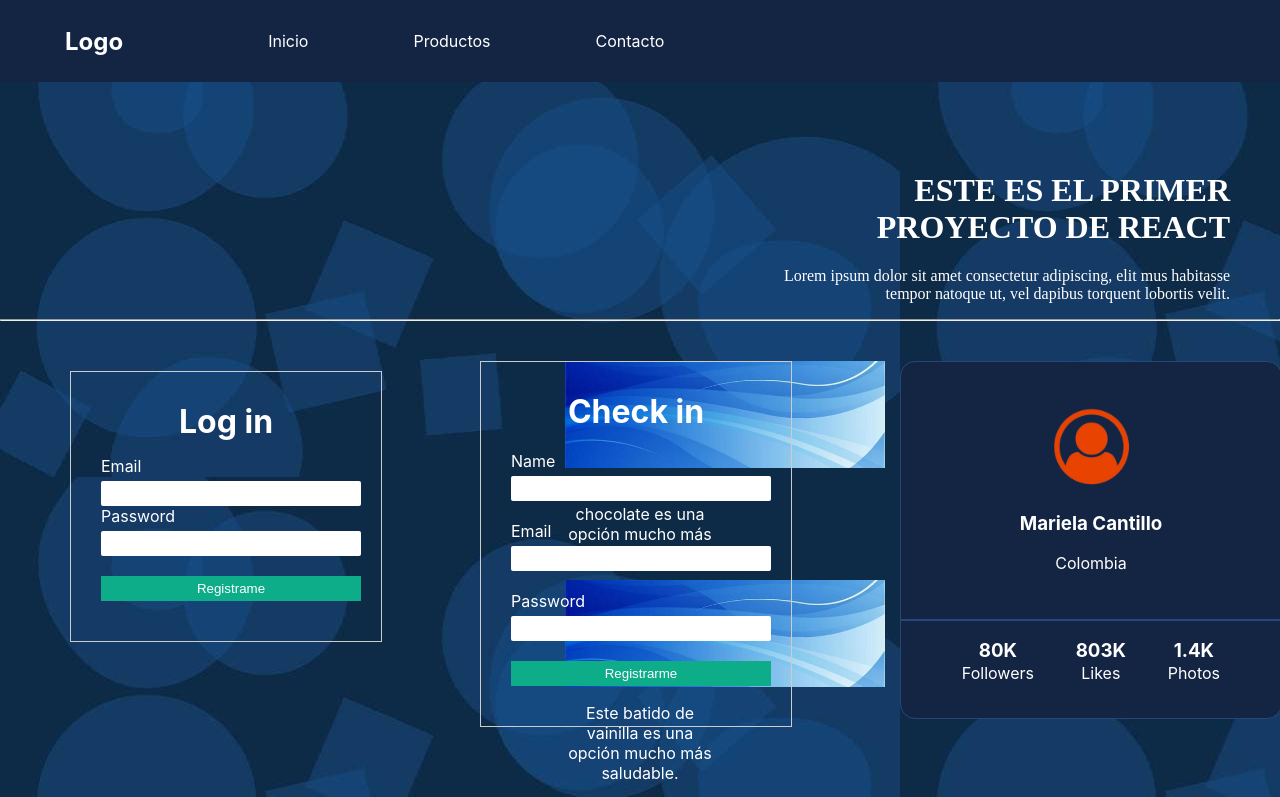
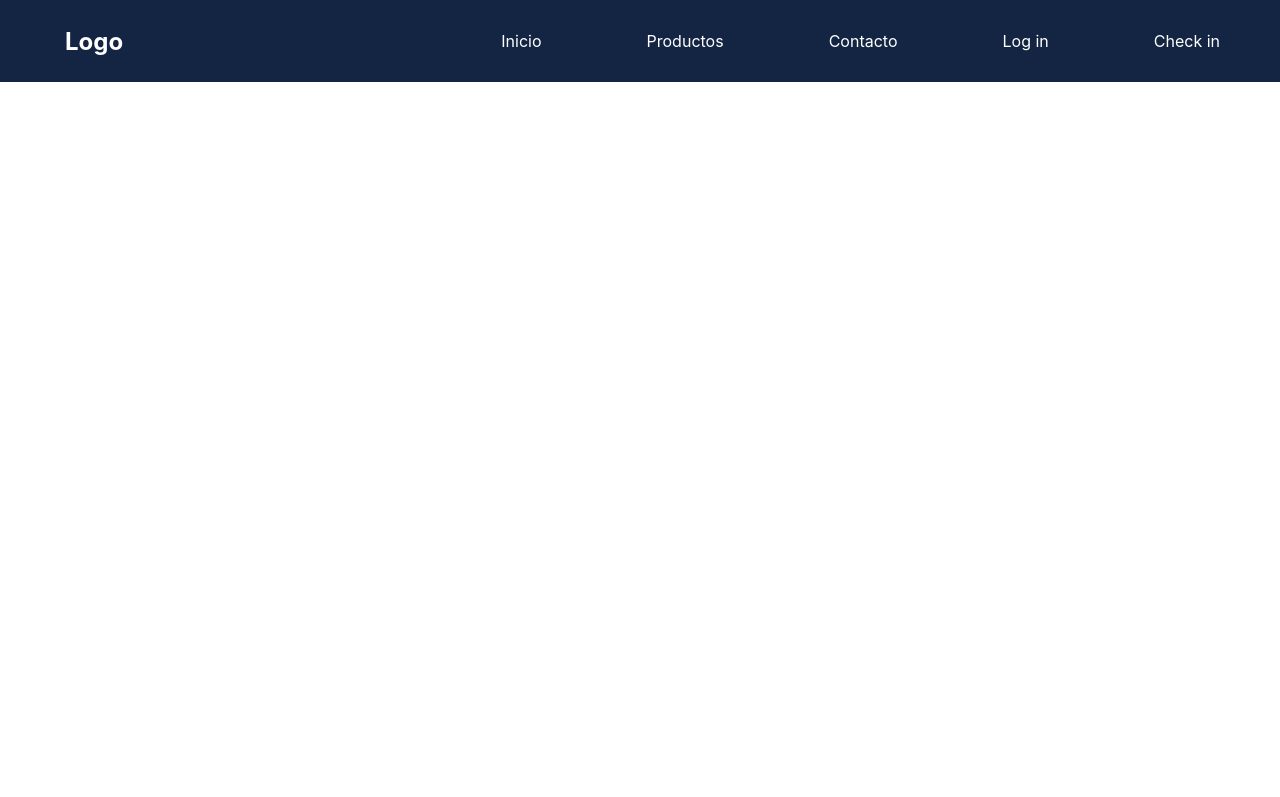
Before and after one commit to MCantillo5/primer-project-react, a React (Create React App) app: page / in a window 1280 px wide. Shown: the top 797 px of the page. Built offline with nearby package versions, Linux system fonts and the light colour scheme.

Commit message:
actualizacion-routes

```diff
--- a/package.json
+++ b/package.json
@@ -8,6 +8,7 @@
     "@testing-library/user-event": "^13.5.0",
     "react": "^18.2.0",
     "react-dom": "^18.2.0",
+    "react-router-dom": "^6.20.1",
     "react-scripts": "5.0.1",
     "web-vitals": "^2.1.4"
   },
--- a/src/App.css
+++ b/src/App.css
@@ -1,5 +1,4 @@
-.App {
-}
+
 
 .App-logo {
   height: 40vmin;
@@ -43,7 +42,8 @@
   padding: 15px;
   display: flex;
   align-items: center;
-  color: #fff
+  color: #fff;
+  justify-content: space-between;
 }
 
 .nav-logo{
@@ -82,6 +82,40 @@
 .title p{
   font-family:serif;
 }
+/* .hr-user{
+  width: 378px;
+  align-items: center;
+  margin-left: 40px;
+  position: absolute;
+  margin-top: 30px;
+} */
+
+/* chart */
+
+.content-chart{
+  align-items: center;
+  text-align: center;
+  margin-top: -200px;
+}
+
+.group-chart{
+  width: 400px;
+  background-color: white;
+  color: black;
+  display: flex;
+  margin-bottom: 20px;
+  margin-left: 80px;
+  border-radius: 7px;
+}
+
+.icons{
+  width: 60px;
+  padding: 10px;
+  margin: 0 auto;
+  margin-left: 5px;
+}
+
+
 
 /* login */
 
@@ -118,7 +152,6 @@ button:hover{
 
 .form-register{
   align-items: center;
-  margin-top: -281px;
 }
 
 .form-group{
@@ -127,9 +160,7 @@ button:hover{
   width: 250px;
   border: 1px solid #ccc;
   padding: 30px;
-  margin: auto;
-  margin-left: 480px;
-  position: absolute;
+  margin: 0 auto;
 }
 
 .title-register{
@@ -173,14 +204,6 @@ input{
   text-align: center;
 }
 
-.hr-user{
-  width: 378px;
-  align-items: center;
-  margin-left: -40px;
-  position: absolute;
-  margin-top: 30px;
-}
-
 .description{
   display: flex;
 }
@@ -206,17 +229,20 @@ input{
 .content{
   align-items: center;
   text-align: center;
+  display: flex;
 }
 
 .group-content{
-  width: 150px;
-  margin: auto;
-  display: flex;
-  flex-direction: column;
+  width: 100%;
+  margin: 0;
+  height: 300%;
 }
 
+
 .product-img{
-  width: 40vh;
+  width: 50%;
+  margin-top: 100px;
+  margin-left: 40px;
 }
 
 /* footer */
@@ -224,5 +250,5 @@ input{
 footer{
   padding: 5px;
   text-align: center;
-  background-color: #142544;
+  background-color: #616670;
 }
--- a/src/App.js
+++ b/src/App.js
@@ -1,38 +1,41 @@
 import React from 'react';
-import './App.css'
-import Nav from "./nav";
-import Product from "./product";
-import Profile from "./profile";
-import Login from "./login";
-import Register from "./register";
+import './App.css';
+import Navbar from './navbar';
+import Product from './product';
+// import Profile from "./profile";
+// import Login from "./login";
+import Register from './register';
 import Header from './header';
 import Footer from './footer';
+import Chart from './chart';
+import Login from './login';
+import { BrowserRouter as Router, Routes, Route } from 'react-router-dom';
 
-
-
-// const root = ReactDOM.createRoot(document.getElementById("root"));
-// root.render(
-//   <React.StrictMode>
-//     <App />
-//   </React.StrictMode>
-// );
-
-function App(){
-
-  return(
-
-    <div className='App'>
-      <Nav/>
-      <Header/>
-      <Login/>
-      <Register/>
-      <Profile/>
-      <Product sabor={'chocolate'}/>
-      <Product sabor={'vainilla'}/>
-      <Product sabor={'banano'}/>
-      <Footer/>
-    </div>
-  )
+function App() {
+	return (
+		<>
+    <Navbar/>
+			<Router>
+				<Routes>
+					<Route path="App" element={<App />} />
+					<Route path="Product" element={<Product />} />
+					<Route path="Header" element={<Header />} />
+					<Route path="Login" element={<Login />} />
+					<Route path="Register" element={<Register />} />
+				</Routes>
+			</Router>
+		</>
+		// <div className='App'>
+		//   <Nav/>
+		//   <Header/>
+		//   {/* <Login/> */}
+		//   <Chart/>
+		//   <Product sabor={'chocolate'} />
+		//   <Product sabor={'vainilla'}/>
+		//   <Product sabor={'banano'}/>
+		//   <Footer/>
+		// </div>
+	);
 }
 
 export default App;
--- /dev/null
+++ b/src/chart.js
@@ -0,0 +1,22 @@
+import React from "react";
+
+function  Chart (){
+  return(
+    <div className="content-chart">
+      <section className="group-chart">
+        <img src={'icon.png'} className="icons" alt="img"></img>
+        <p>Lorem ipsum dolor sit amet consectetur adipiscing, sit amet consectetur adipiscing</p>
+      </section>
+      <section className="group-chart">
+        <img src={'icon.png'} className="icons" alt="img"></img>
+        <p>Lorem ipsum dolor sit amet consectetur adipiscing, sit amet consectetur adipiscing</p>
+      </section>
+      <section className="group-chart">
+        <img src={'icon.png'} className="icons" alt="img"></img>
+        <p>Lorem ipsum dolor sit amet consectetur adipiscing, sit amet consectetur adipiscing</p>
+      </section>
+    </div>
+  )
+}
+
+export default Chart;
--- a/src/header.js
+++ b/src/header.js
@@ -9,7 +9,6 @@ const Header= () =>{
         <h1>ESTE ES EL PRIMER <br></br>PROYECTO DE REACT</h1>
         <p>Lorem ipsum dolor sit amet consectetur adipiscing,  elit mus habitasse <br/> tempor natoque ut, vel dapibus torquent lobortis velit.</p>
       </div>
-      <hr className="hr-header"/>
     </header>
   )
 }
--- a/src/index.css
+++ b/src/index.css
@@ -2,8 +2,6 @@
 
 body {
   margin: 0;
-  background-image: url(/public/fondo.jpg);
-  color: rgb(255, 255, 255);
   font-family: -apple-system, BlinkMacSystemFont, 'Segoe UI', 'Roboto', 'Oxygen',
     'Ubuntu', 'Cantarell', 'Fira Sans', 'Droid Sans', 'Helvetica Neue',
     sans-serif;
--- a/src/nav.js
+++ /dev/null
@@ -1,33 +0,0 @@
-import React from "react";
-
-
-function Nav() {
-  return (
-    <nav className="navbar">
-      <div>
-        <a href="/" className="nav-logo">
-          Logo
-        </a>
-      </div>
-      <ul className="nav-items">
-        <li>
-          <a href="/" className="items">
-            Inicio
-          </a>
-        </li>
-        <li>
-          <a href="/" className="items">
-            Productos
-          </a>
-        </li>
-        <li>
-          <a href="/" className="items">
-            Contacto
-          </a>
-        </li>
-      </ul>
-    </nav>
-  );
-};
-
-export default Nav;
--- /dev/null
+++ b/src/navbar.js
@@ -0,0 +1,48 @@
+import React from "react";
+import Login from "./login";
+
+
+
+function Navbar() {
+  return (
+    <nav className="navbar">
+      <div>
+        <a href="#" className="nav-logo">
+          Logo
+        </a>
+      </div>
+      <ul className="nav-items">
+        <li>
+          <a href="#" className="items">
+            Inicio
+          </a>
+        </li>
+        <li>
+          <a href="Product" className="items">
+            Productos
+          </a>
+        </li>
+        <li>
+          <a href="Contact" className="items">
+            Contacto
+          </a>
+        </li>
+        <li>
+          <a href="Login" className="items">
+            Log in
+          </a>
+        </li>
+        <li>
+          <a href="Register" className="items">
+            Check in
+          </a>
+        </li>
+      </ul>
+    </nav>
+
+
+
+  );
+};
+
+export default Navbar;
--- a/src/product.js
+++ b/src/product.js
@@ -1,11 +1,11 @@
 import React from "react";
 
-const Product = ({sabor}) => {
+const Product = ({sabor, img}) => {
   console.log(sabor);
   return(
     <div className="content">
       <setion className="group-content">
-        <img src={'imgUser.jpg'} className="product-img" alt="img"></img>
+        <img src={'img'} className="product-img" alt="img"></img>
         <p>Este batido de {sabor} es una opción mucho más saludable. </p>
       </setion>
     </div>
--- a/src/register.js
+++ b/src/register.js
@@ -1,3 +1,4 @@
+import React from "react";
 function Register(){
   return (
     <form className='form-register'>
```
Also changed, not shown: src/index.js (+3 -12 lines), public/icon.png (added), 1 other file (tests, documents, lock files or other folders).
